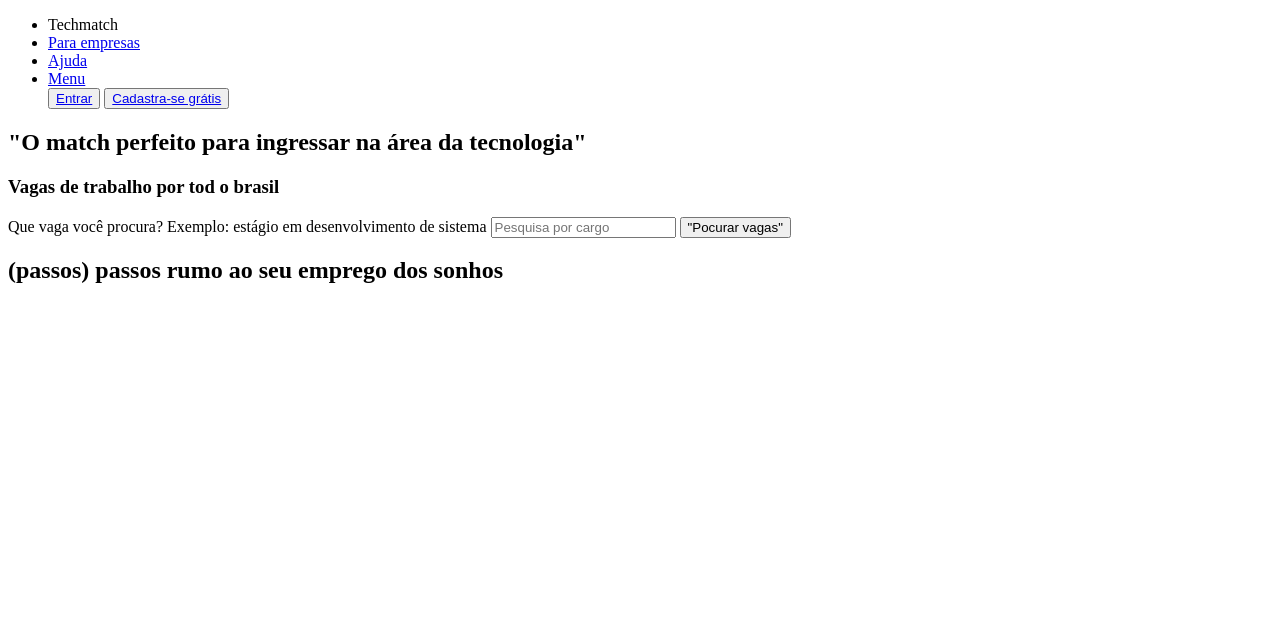
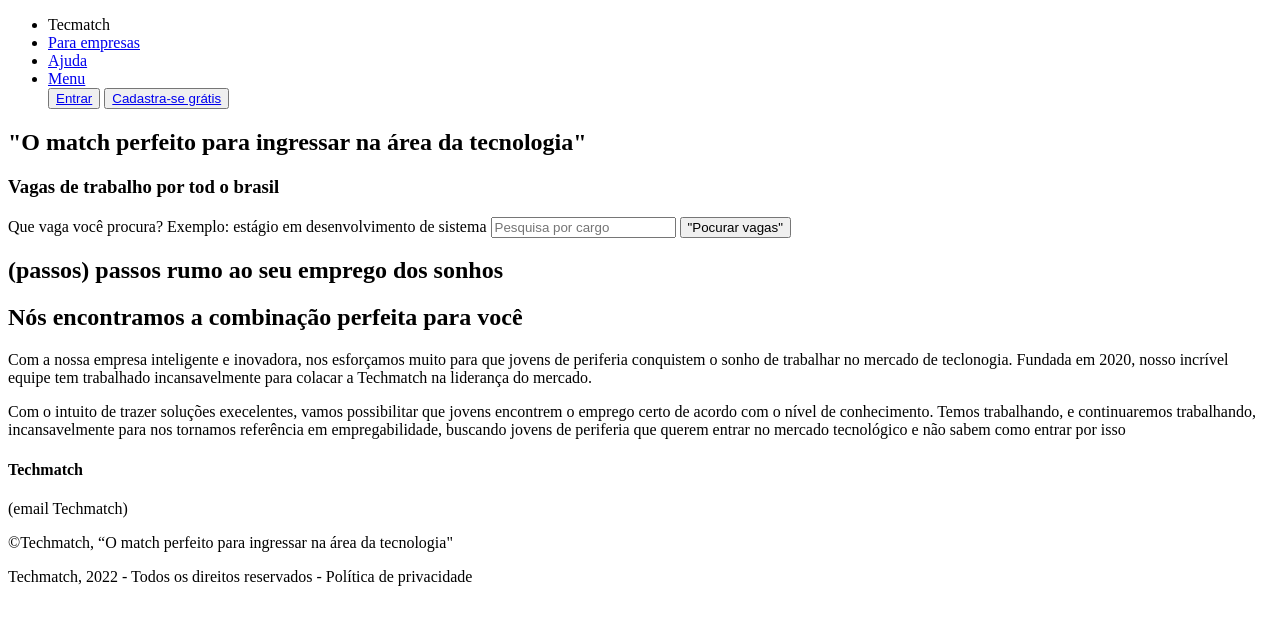
Before and after one commit to Nic0lasSouza/Techmatch, a plain HTML site: page TechMatch/index2.html in a window 1280 px wide. Drawn offline with Linux system fonts and the light colour scheme.

Commit message:
alterado

```diff
--- a/TechMatch/index2.html
+++ b/TechMatch/index2.html
@@ -4,14 +4,14 @@
     <meta charset="UTF-8">
     <meta http-equiv="X-UA-Compatible" content="IE=edge">
     <meta name="viewport" content="width=device-width, initial-scale=1.0">
-    <title>Techmatch</title>
+    <title>Tecmatch</title>
 </head>
 <body>
     <header aria-label="Cabeçalho da página">
         <nav>
             <ul>
                 <!-- por imagem logo aqui -->
-                <li class="tech">Techmatch</li>
+                <li class=>Tecmatch</li>
                 <li><a href="empresas.html">Para empresas</a></li>
                 <li><a href="ajuda.html">Ajuda</a></li>
                 <li><a href="menu.html">Menu</a></li>
@@ -49,10 +49,37 @@
             </div>
         </div>
     </section>
+
     <div class="container">
         <div class="passos">
             <h2>(passos) passos rumo ao seu emprego dos sonhos</h2>
         </div>
+        <!-- imagens -->
     </div>
+    <div class="container">
+        <h2>Nós encontramos a combinação perfeita para você</h2>
+        <p>
+            Com a nossa empresa inteligente e inovadora, nos esforçamos muito para
+            que jovens de periferia conquistem o sonho de trabalhar no mercado de
+            teclonogia. Fundada em 2020, nosso incrível equipe tem trabalhado incansavelmente
+            para colacar a Techmatch na liderança do mercado.
+        </p>
+        <p>
+            Com o intuito de trazer soluções execelentes, vamos possibilitar que jovens encontrem
+            o emprego certo de acordo com o nível de conhecimento. Temos trabalhando, e continuaremos
+            trabalhando, incansavelmente para nos tornamos referência em empregabilidade, buscando
+            jovens de periferia que querem entrar no mercado tecnológico e não sabem como entrar por isso
+        </p>
+    </div>
+    <footer>
+        <div class="footer">
+            <h4>Techmatch</h4>
+            <p>(email Techmatch)</p>
+            <p>©Techmatch, “O match perfeito para ingressar na área da tecnologia"</p>
+        </div>
+        <div class="box-mini-txt">
+            <p>Techmatch, 2022 - Todos os direitos reservados - Política de privacidade</p>
+        </div>
+    </footer>
 </body>
 </html>
```
